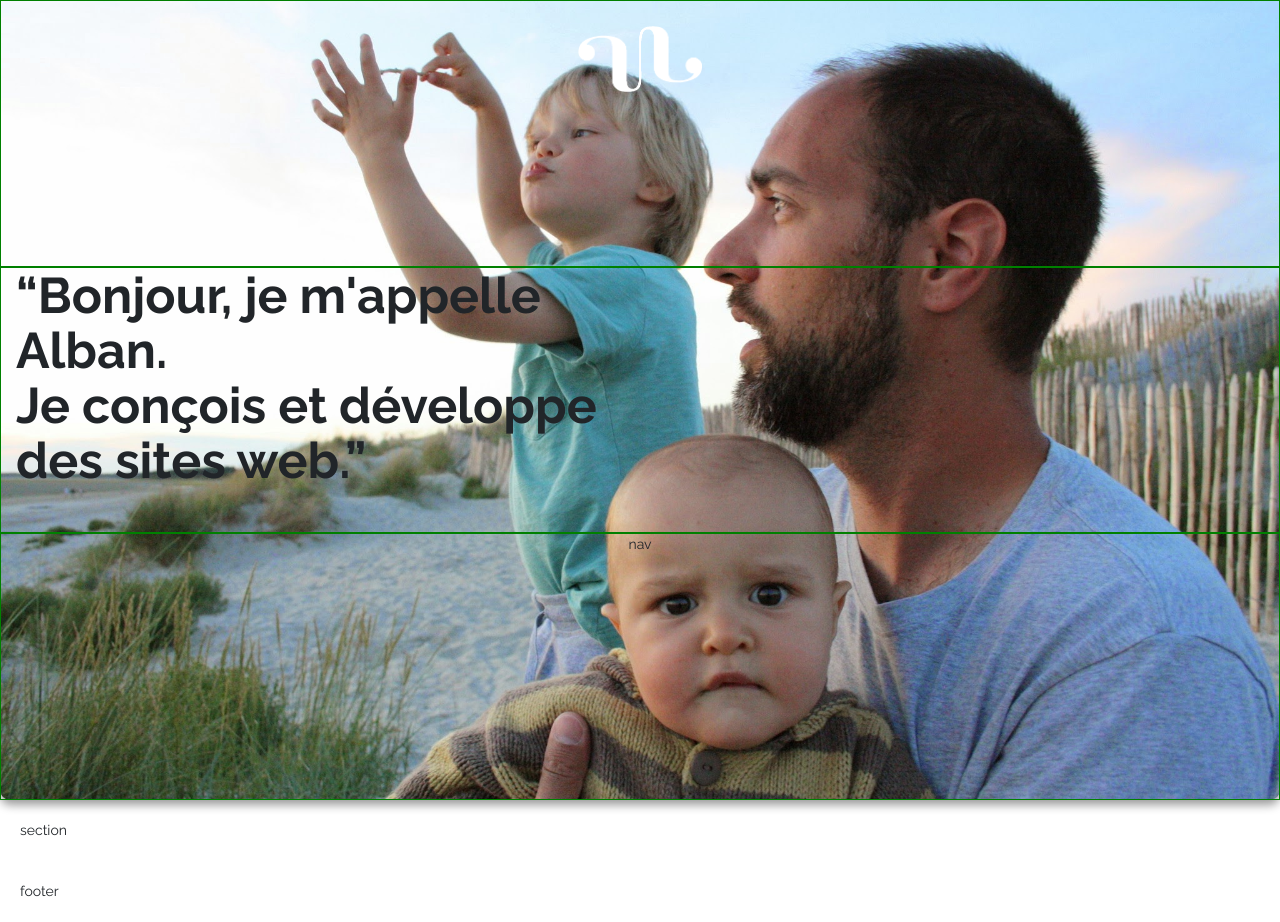
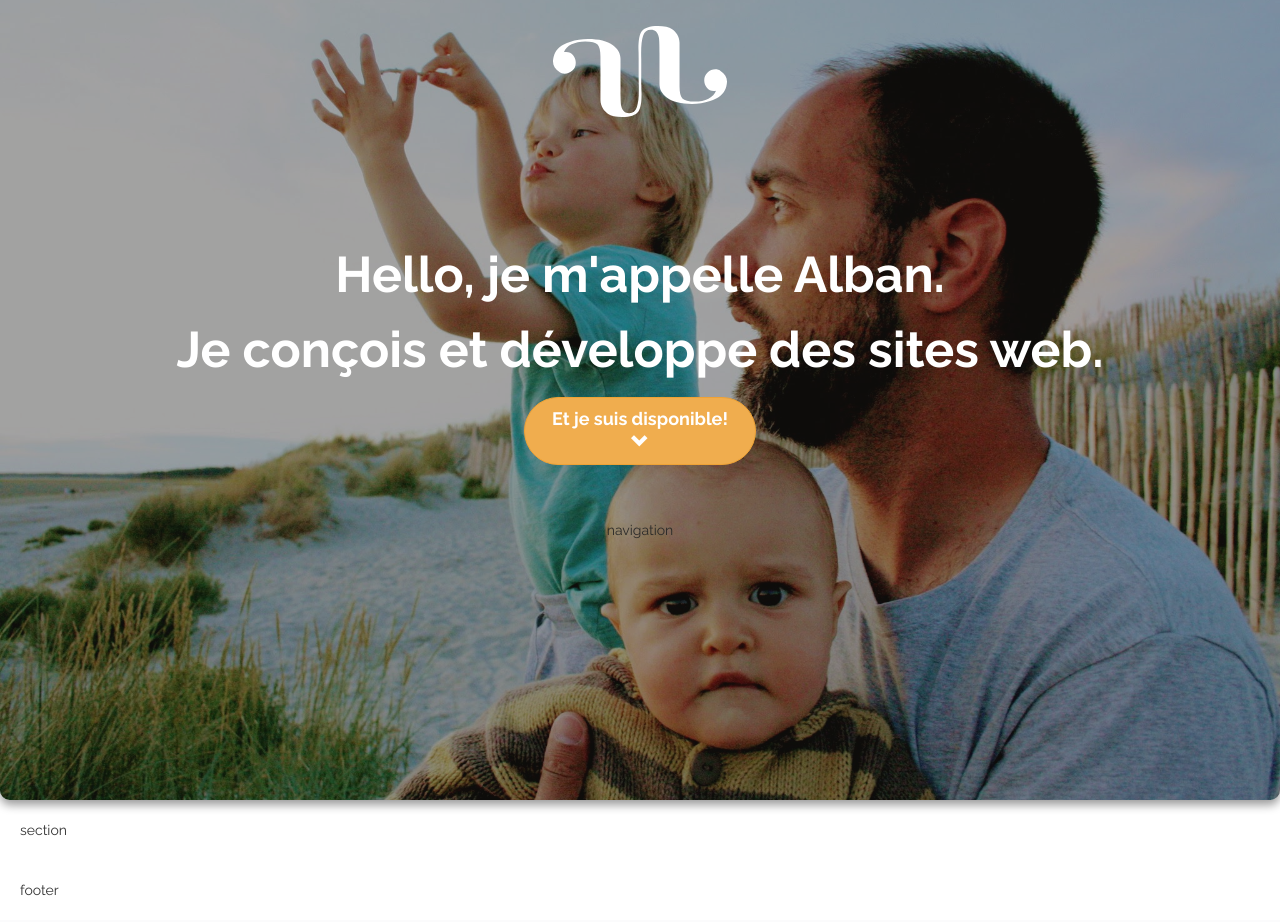
Before and after one commit to albanblanchard/resume, a PHP site: page /index-bs.html in a window 1280 px wide. After the commit the page ends 896 px from the top, so only its background shows below. Run offline with PHP 8.4, Linux system fonts and the light colour scheme.

Commit message:
modif header, ajout bouton bootstrap

```diff
--- a/css/master.css
+++ b/css/master.css
@@ -8,18 +8,21 @@ body{
   font-size: 1.4rem;
 }
 header{
+  display: flex;
+  flex-direction: column;
+  justify-content: space-between;
+  align-items: stretch;
   height:100vh;
   text-align: center;
   width: 100%;
   min-height: 350px;
-  background-color: #252a30;
-  background-image: url('../img/ab-bg.jpg');
+  background-color: #221e1b;
+  background-image: url('../img/ab-bg02.jpg');
   background-size: cover;
   background-position: center center;
   background-position-x: center;
   background-position-y: center;
   background-repeat: no-repeat;
-
   -moz-box-shadow: 0px 5px 10px 0px #9b9b9b;
   -webkit-box-shadow: 0px 5px 10px 0px #9b9b9b;
   -o-box-shadow: 0px 5px 10px 0px #9b9b9b;
@@ -29,26 +32,60 @@ filter:progid:DXImageTransform.Microsoft.Shadow(color=#9b9b9b, Direction=180, St
   -webkit-border-radius: 10px;
   border-radius: 0 0 1rem 1rem;
 }
-header img {height:25%; margin: 2%;}
-header>div, header nav{border: 1px solid green;
+#mask {
+  position: absolute;
+  background-color: #221e1b;
+  height:100%; width: 100%; margin: 0;
+  opacity: .4;
+  z-index: 0;
+  -moz-border-radius: 10px;
+  -webkit-border-radius: 10px;
+  border-radius: 0 0 1rem 1rem;
 }
+header img {
+  height:50%;
+  margin: 2%;
+}
+header #logo {
+  z-index: 1;
+  max-height: 25%;
+  /*background-color: green;*/
+}
+header #hello{
+  z-index: 1;
+  max-height: 40%;
+  /*background-color: red;*/
+}
+/*header>div{z-index: 2;}*/
 header>div>h1{
-  text-align: left;
+  /*text-align: left;*/
   font-size: 5rem;
   font-weight: 700;
-  max-width: 50%;
+  /*max-width: 50%;*/
+  color: #fff;
+  /*text-shadow: 0px 0px 4px #221e1b;*/
+  padding: 0 1rem;
 }
+header>nav{
+  /*background-color: pink;*/
+  min-height: 35%;}
+/* ----------------------------------------------------------------
+bootstrap overide
+------------------------------------------------------------------*/
 .container-fluid, .row{
     margin: 0; padding: 0;
   }
-
+.col-md-12{
+  margin: 0; padding: 2rem;
+}
+.btn {font-weight: 700; border-radius: 2em; padding: .5em 1.5em; transition: all .2s ease-in;}
+.btn:hover{padding: .5em 2em;}
   /*
   ************************** media queries **************************
   */
-  @media all and (min-width:768px) AND (max-width: 992px) {
-    header>div>h1{ font-size: 3rem; }
+  @media all and (min-width:500px) AND (max-width: 992px) {
+    header>div>h1{ font-size: 4rem; }
   }
-  @media all and (max-width: 767px) {
-    header>div>h1{ font-size: 2rem; max-width: 100%; text-align: center;}
+  @media all and (max-width: 499px) {
+    header>div>h1{ font-size: 2.5rem;  }
   }
-  .col-md-12{margin: 0; padding: 2rem;}
--- a/index-bs.html
+++ b/index-bs.html
@@ -5,8 +5,8 @@
   <meta name="viewport" content="width=device-width, initial-scale=1" />
   <title>Alban Blanchard - Bootstrap</title>
   <link rel="stylesheet" href="https://fonts.googleapis.com/css?family=Raleway:400,400i,700,700i" />
-  <!-- <link rel="stylesheet" href="css/bootstrap.min.css" /> -->
-  <link rel="stylesheet" href="https://maxcdn.bootstrapcdn.com/bootstrap/4.0.0-beta/css/bootstrap.min.css" integrity="sha384-/Y6pD6FV/Vv2HJnA6t+vslU6fwYXjCFtcEpHbNJ0lyAFsXTsjBbfaDjzALeQsN6M" crossorigin="anonymous">
+  <link rel="stylesheet" href="css/bootstrap.min.css" />
+  <!-- <link rel="stylesheet" href="https://maxcdn.bootstrapcdn.com/bootstrap/4.0.0-beta/css/bootstrap.min.css" integrity="sha384-/Y6pD6FV/Vv2HJnA6t+vslU6fwYXjCFtcEpHbNJ0lyAFsXTsjBbfaDjzALeQsN6M" crossorigin="anonymous"> -->
   <link rel="stylesheet" href="css/master.css" />
   <link rel="stylesheet" href="css/style.css" />
 </head>
@@ -14,11 +14,14 @@
   <script src="https://ajax.googleapis.com/ajax/libs/jquery/2.2.4/jquery.min.js"></script>
   <div class="container-fluid">
 
-    <header class="row flex-column">
-      <div class="col"><a href="#"><img src="img/logo01.png" alt="alban" title="Alban Blanchard"/></a></div>
-      <div class="col"><h1>	&ldquo;Bonjour, je m'appelle Alban.<br/>
-      Je conçois et développe des sites web.&rdquo;</h1></div>
-      <nav class="col"><p>nav</p></nav>
+    <header>
+      <div id="mask"></div>
+      <div id="logo"><a href="#"><img src="img/logo.svg" alt="alban" title="Alban Blanchard - web developper"/></a></div>
+      <div id="hello"><h1>	Hello, je m'appelle Alban.</h1>
+      <h1>Je conçois et développe des sites web.</h1>
+      <h1><a id="btn-header" href="#footer" type="button" class="btn btn-warning btn-lg">Et je suis disponible!<br/><span class="glyphicon glyphicon-chevron-down"></span></a></h1>
+      </div>
+      <nav><p>navigation</p></nav>
     </header>
     <section class="row">
       <div class="col-md-12">section</div>
@@ -83,7 +86,7 @@
 
     </div> -->
 
-    <footer class="row">
+    <footer id="footer" class="row">
       <div class="col-md-12">footer</div>
     </footer>
   </div>
```
Also changed, not shown: img/ab-bg.jpg, img/ab-bg02.jpg (added), img/logo.svg (added). Lines whose indentation alone changed are shown as unchanged.
